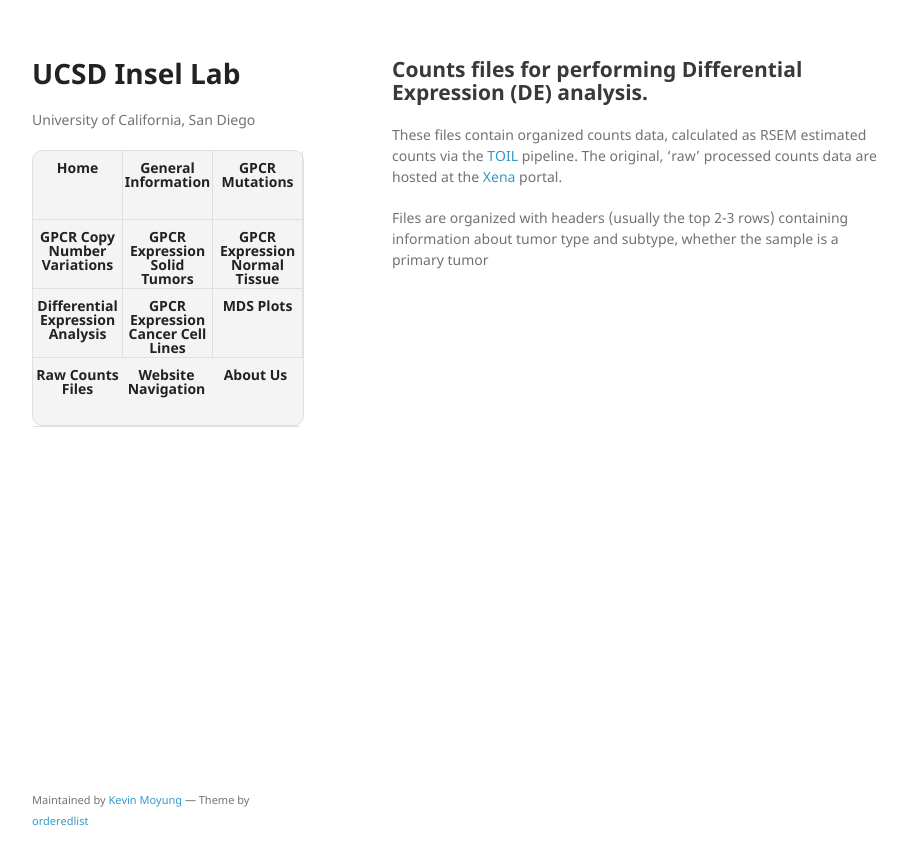
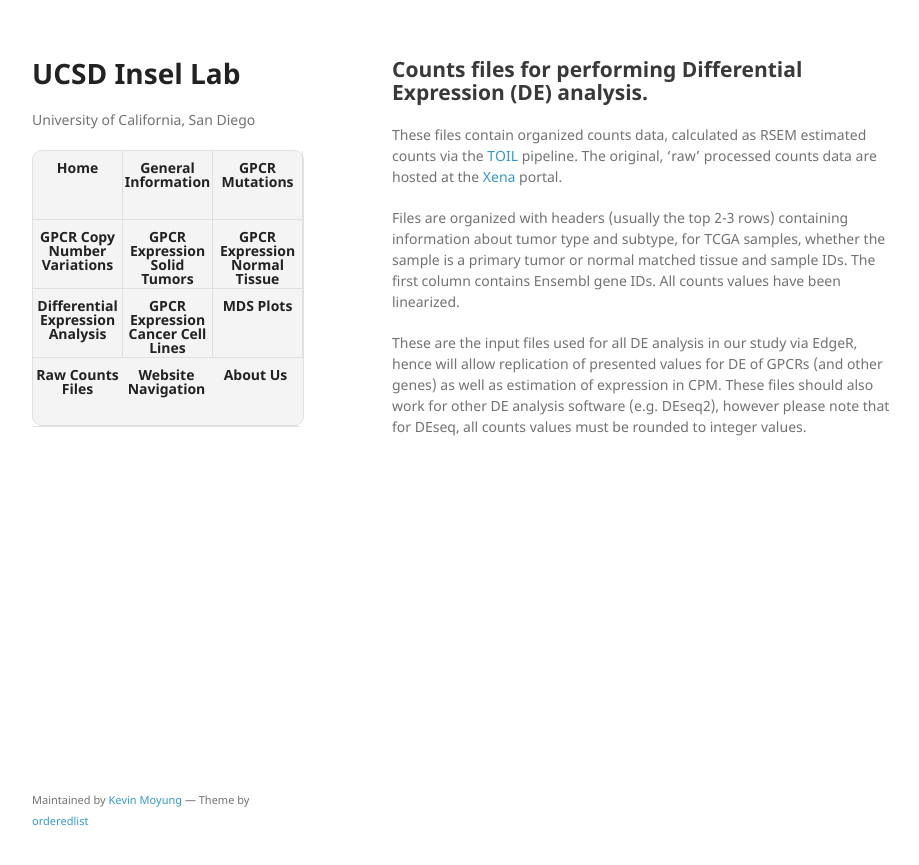
Before and after one commit to insellab/insellab.github.io, a Jekyll site: the page built from counts_files.md, in a window 1280 px wide. Shown: the top 865 px of the page, without its empty margins (178-1097 px from the left). Built offline with Jekyll 4.4.1, drawn with Linux system fonts in a browser that asks for light colours; our own code applies the rules of GitHub Pages for plain Markdown files.

Commit message:
Update counts_files.md

```diff
--- a/counts_files.md
+++ b/counts_files.md
@@ -6,4 +6,6 @@ layout: default
 
 These files contain organized counts data, calculated as RSEM estimated counts via the [TOIL](https://xenabrowser.net/datapages/?host=https://toil.xenahubs.net) pipeline. The original, 'raw' processed counts data are hosted at the [Xena](xena.ucsc.edu) portal.
 
-Files are organized with headers (usually the top 2-3 rows) containing information about tumor type and subtype, whether the sample is a primary tumor
+Files are organized with headers (usually the top 2-3 rows) containing information about tumor type and subtype, for TCGA samples, whether the sample is a primary tumor or normal matched tissue and sample IDs. The first column contains Ensembl gene IDs. All counts values have been linearized.
+
+These are the input files used for all DE analysis in our study via EdgeR, hence will allow replication of presented values for DE of GPCRs (and other genes) as well as estimation of expression in CPM. These files should also work for other DE analysis software (e.g. DEseq2), however please note that for DEseq, all counts values must be rounded to integer values.
```
